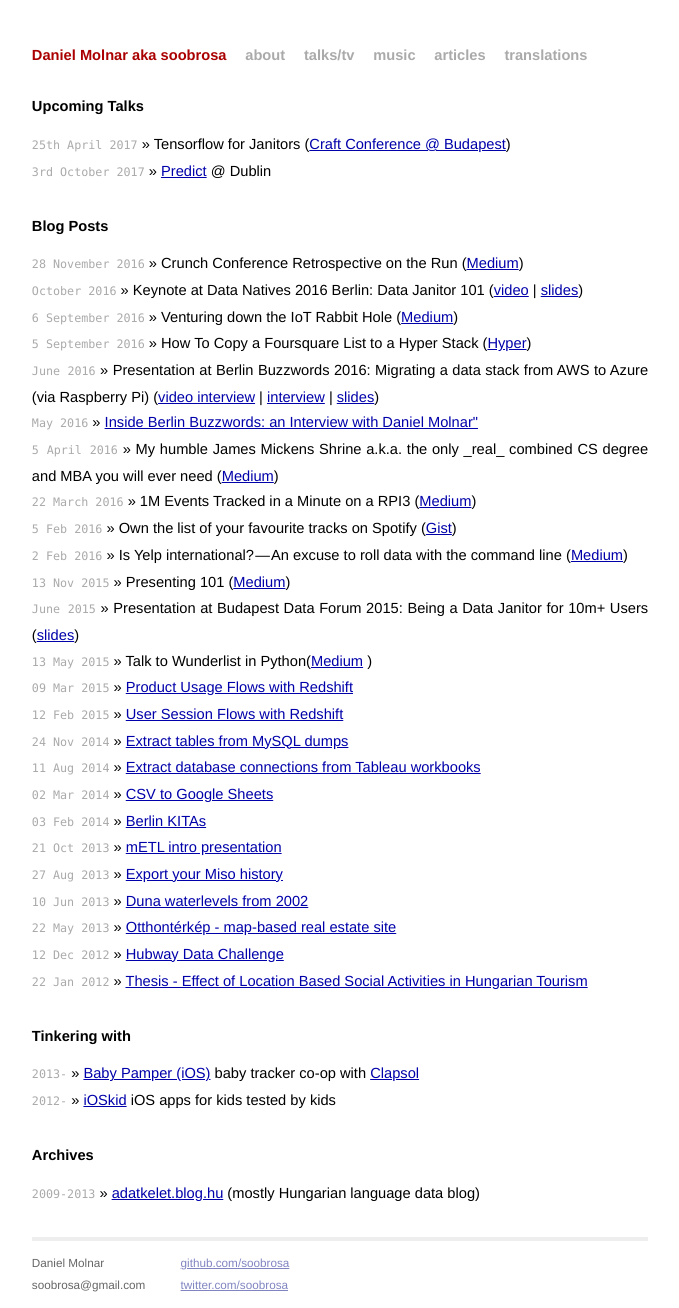
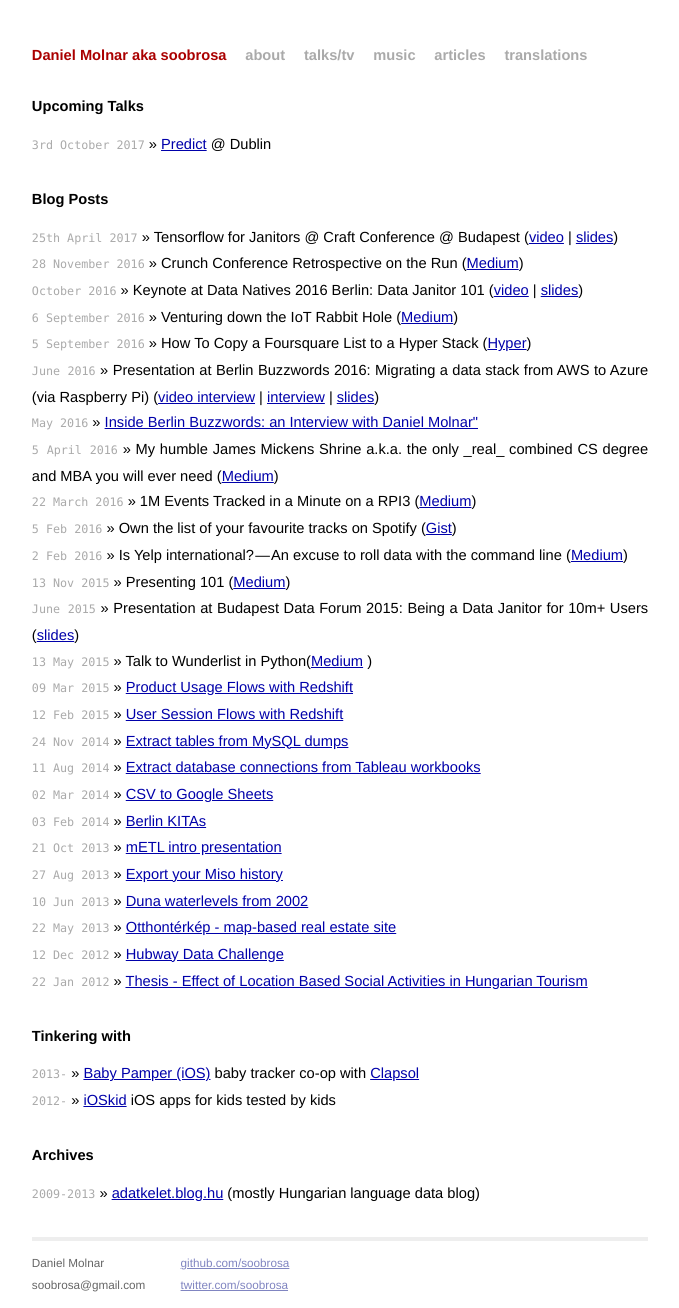
Before and after one commit to mojombo/mojombo.github.io, a Jekyll site: the page built from index.html, in a window 1280 px wide. Shown: the whole page, without its empty margins (300-979 px from the left). Built offline with Jekyll 4.4.1, drawn with Linux system fonts in a browser that asks for light colours.

Commit message:
Update index.html

```diff
--- a/index.html
+++ b/index.html
@@ -6,13 +6,13 @@
 <div id="home">
   <h1>Upcoming Talks</h1>
   <ul class="posts">
-    <li><span>25th April 2017</span> &raquo; Tensorflow for Janitors (<a href="https://craft-conf.com/speaker/DanielMolnar">Craft Conference @ Budapest</a>)
     <li><span>3rd October 2017</span> &raquo; <a href="http://www.predictconference.com">Predict</a> @ Dublin
   </ul>
 
 <div id="home">
   <h1>Blog Posts</h1>
   <ul class="posts">
+    <li><span>25th April 2017</span> &raquo; Tensorflow for Janitors @ Craft Conference @ Budapest (<a href="http://www.ustream.tv/recorded/102859407">video</a> | <a href="https://www.slideshare.net/soobrosa/tensorflow-for-janitors">slides</a>)
     <li><span>28 November 2016</span> &raquo; Crunch Conference Retrospective on the Run (<a href="https://medium.com/@soobrosa/crunch-conference-retrospective-on-the-run-e2e4839cee02#.e8do7ngm0">Medium</a>)
     <li><span>October 2016</span> &raquo; Keynote at Data Natives 2016 Berlin: Data Janitor 101 (<a href="https://www.youtube.com/watch?v=oKWmg3oBJgc">video</a> | <a href="http://www.slideshare.net/soobrosa/data-janitor-101">slides</a>)
     <li><span>6 September 2016</span> &raquo; Venturing down the IoT Rabbit Hole (<a href="https://medium.com/@soobrosa/venturing-down-the-iot-rabbit-hole-5480f8273e68#.5l20h7d8m">Medium</a>)
```
